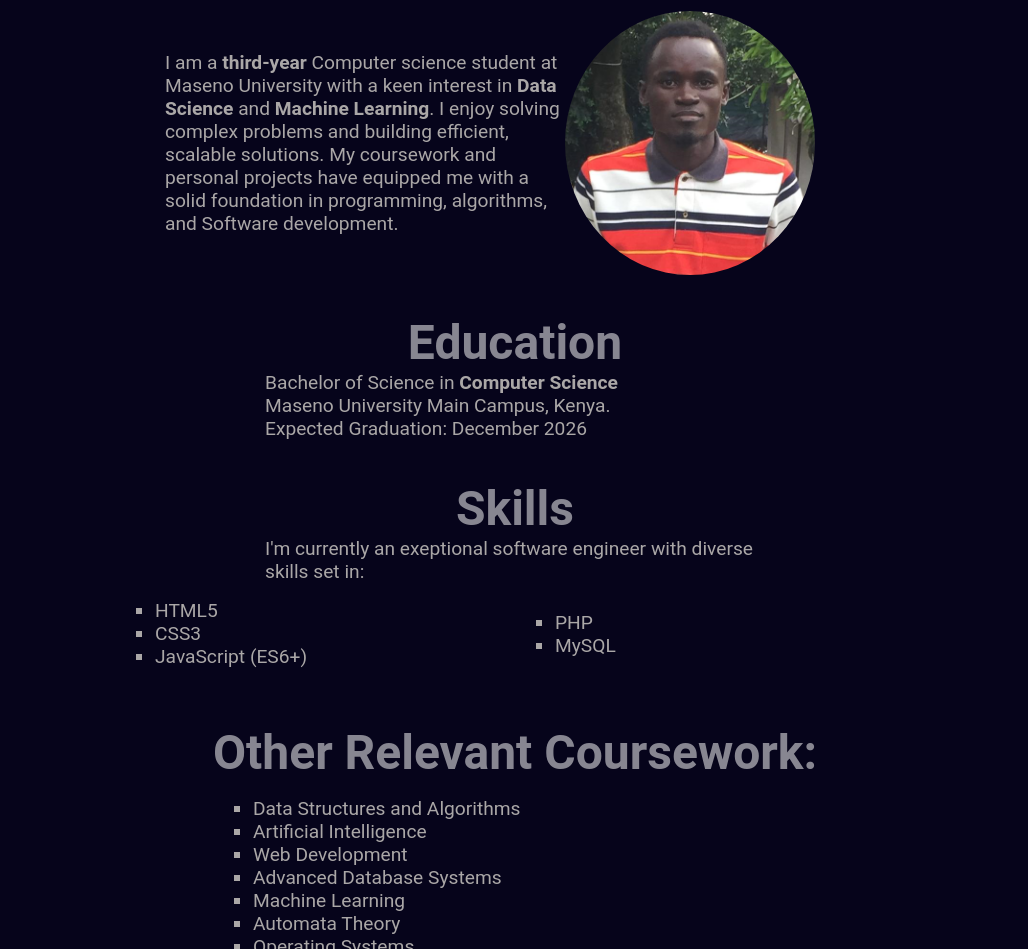
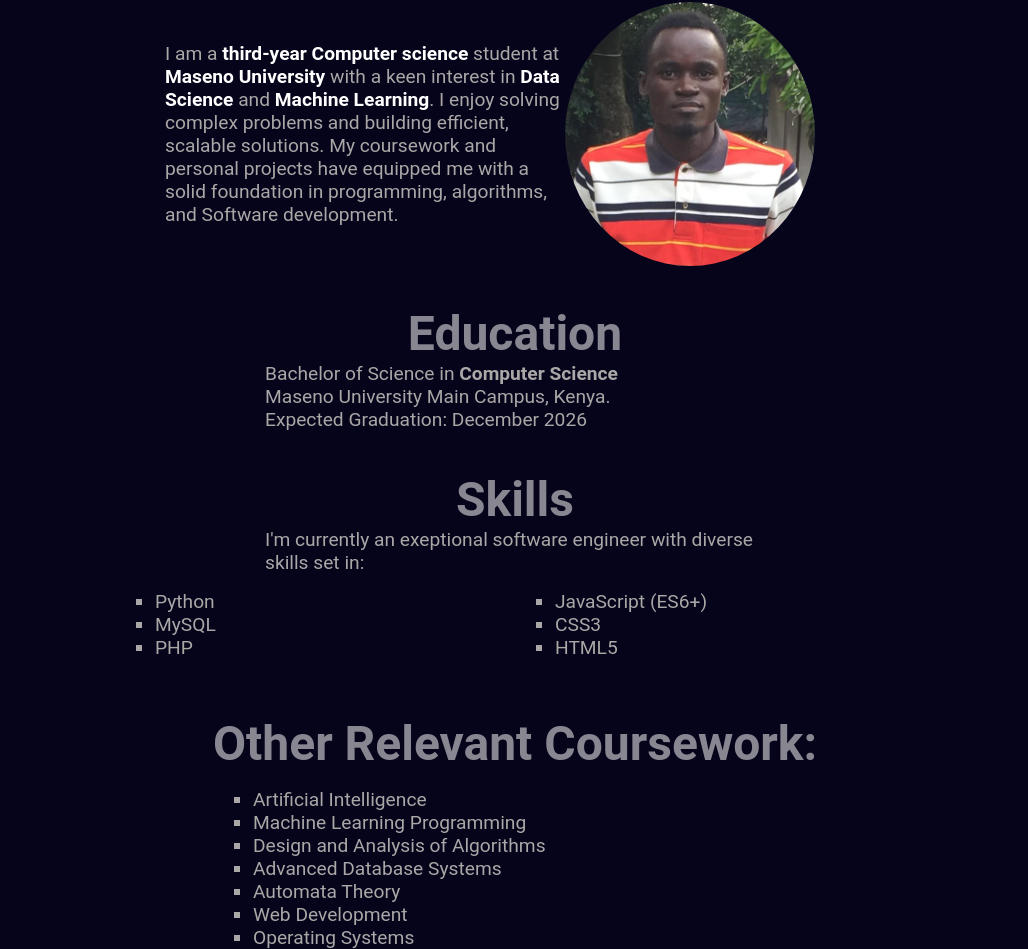
Before and after one commit to Erick-Ondiwa/Potforlio-Website, a plain HTML site: page about.html in a window 1280 px wide. Shown: the part 442-1391 px from the top of the page, without its empty margins (125-1153 px from the left). Drawn offline with Linux system fonts and the light colour scheme.

Commit message:
Modified

```diff
--- a/about.html
+++ b/about.html
@@ -47,7 +47,7 @@
       <h4>Aspiring Data Scientist and Machine Learning Engineer</h4>
       <div class="moreDetails">
         <p>
-          I am a <b>third-year</b> Computer science student at Maseno University with a keen interest in <b>Data Science</b> and <b>Machine Learning</b>. I enjoy solving complex problems and building efficient, scalable solutions. My coursework and personal projects have equipped me with a solid foundation in programming, algorithms, and Software development.
+          I am a <span>third-year</span> <span>Computer science</span> student at <span>Maseno University</span> with a keen interest in <span>Data Science</span> and <span>Machine Learning</span>. I enjoy solving complex problems and building efficient, scalable solutions. My coursework and personal projects have equipped me with a solid foundation in programming, algorithms, and Software development.
         </p>
         <img src="imgs/img1.png" alt="Erick Ondiwa'z">
 
@@ -68,16 +68,17 @@
       <div class="languages">
         <div class="frontend">
           <ul>
-            <li>HTML5</li>
-            <li>CSS3</li>
-            <li>JavaScript (ES6+)</li>
+            <li>Python</li>
+            <li>MySQL</li>
+            <li>PHP</li>
           </ul>
 
         </div>
         <div class="backend">
           <ul>
-            <li>PHP</li>
-            <li>MySQL</li>
+            <li>JavaScript (ES6+)</li>
+            <li>CSS3</li>
+            <li>HTML5</li>
           </ul>
         </div>
       </div>
@@ -85,12 +86,12 @@
       <div class="relevantCourses">
         <h2>Other Relevant Coursework:</h2>
         <ul>
-          <li>Data Structures and Algorithms</li>
           <li>Artificial Intelligence</li>
+          <li>Machine Learning Programming</li>
+          <li>Design and Analysis of Algorithms</li>
+          <li>Advanced Database Systems</li>
+          <li>Automata Theory</li>
           <li>Web Development</li>
-          <li>Advanced Database Systems</li>
-          <li>Machine Learning</li>
-          <li>Automata Theory</li>
           <li>Operating Systems</li>
         </ul>
       </div>
--- a/styles/about.css
+++ b/styles/about.css
@@ -33,7 +33,7 @@ main h4{
   margin: 0;
   margin-bottom: 20px;
   font-style: italic;
-  font-size: 2.5em;
+  font-size: 2em;
   color: hsla(145, 90%, 49%, 0.917);
 }
 .moreDetails{
@@ -48,12 +48,15 @@ main h4{
   display: inline;
   font-family: Roboto;
   font-size: 1.2em;
-
 }
 .moreDetails img{
   margin-right: 50px;
   width: 250px;
   border-radius: 50%;
+}
+p span{
+  color: white;
+  font-weight: bold;
 }
 main h2{
   color: hsla(0, 0%, 100%, 0.52);
```
